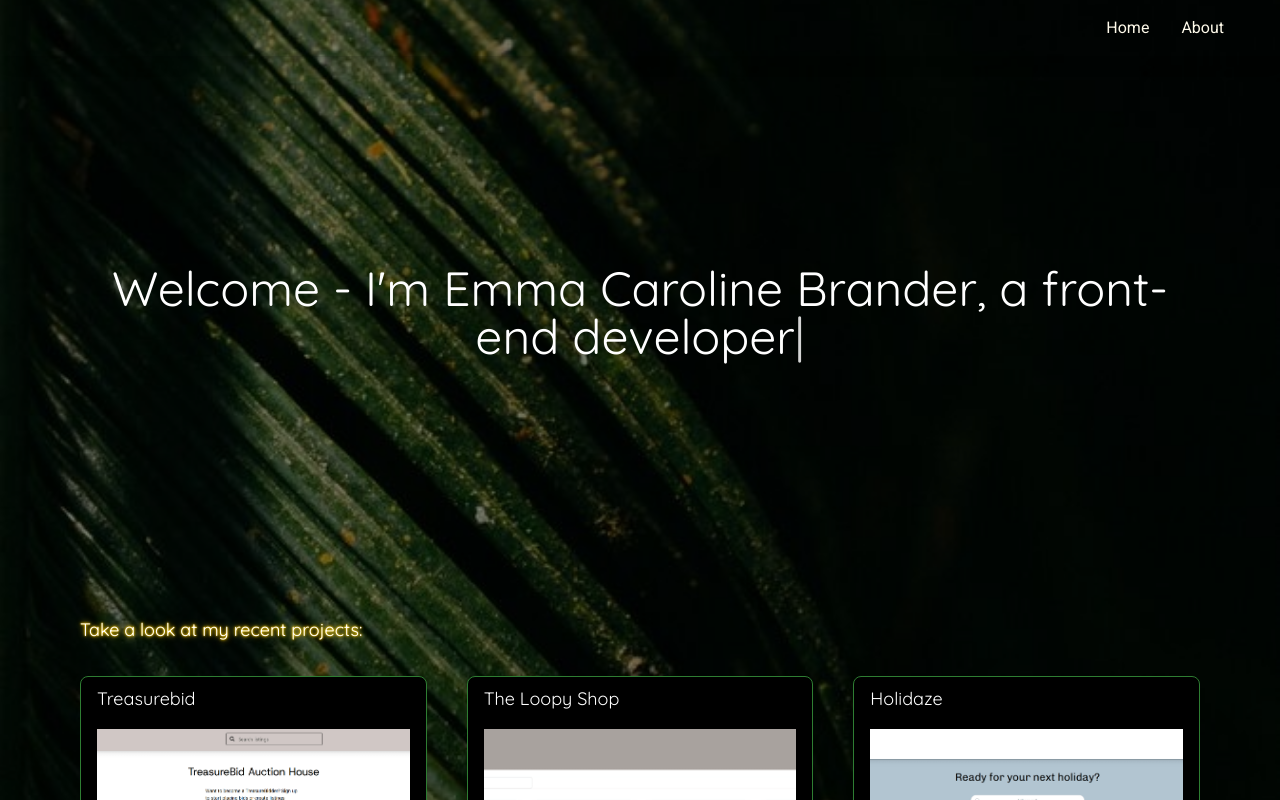
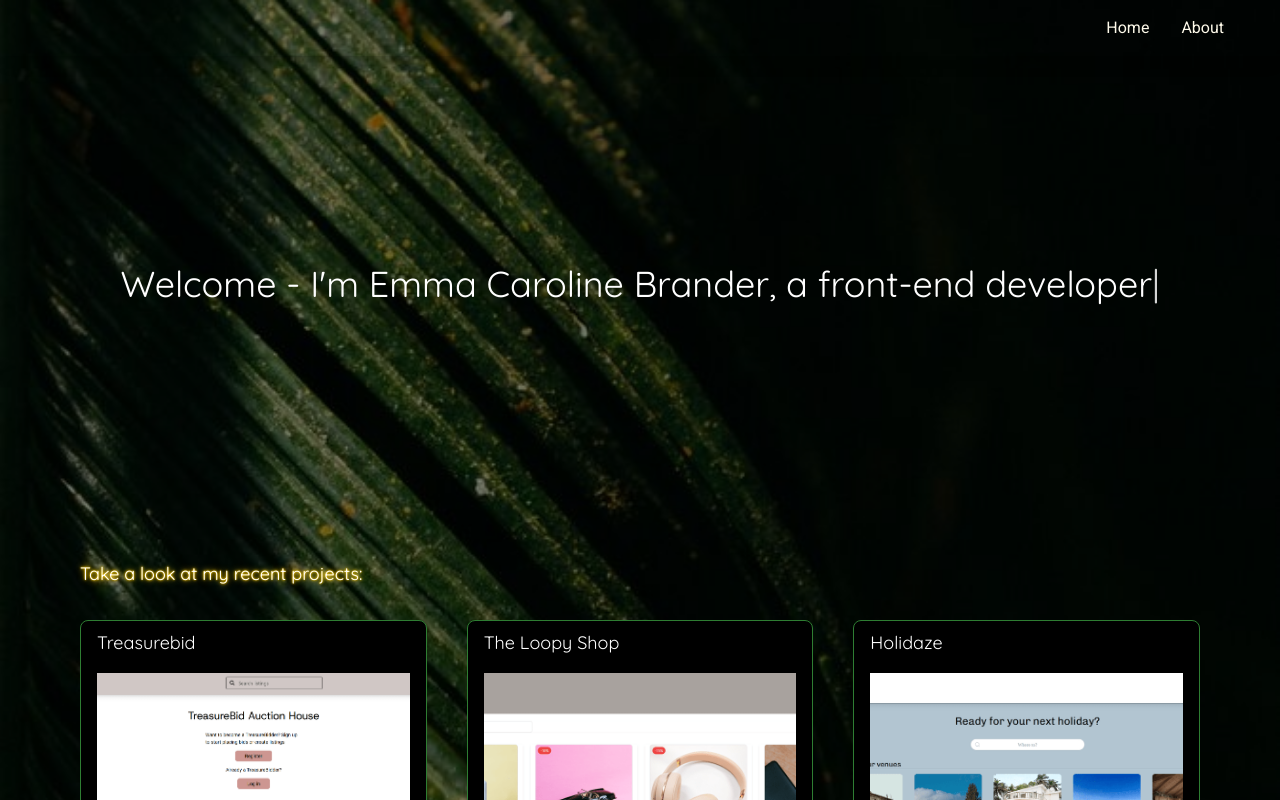
Before and after one commit to EmmaCaroline/portfolio2, a React (Vite) app: page / in a window 1280 px wide. Shown: the top 800 px of the page. Built offline with nearby package versions, Linux system fonts and the light colour scheme.

Commit message:
small style change

```diff
--- a/src/ui/TypewriterHeading.jsx
+++ b/src/ui/TypewriterHeading.jsx
@@ -16,7 +16,7 @@ export default function TypewriterHeading() {
   }, []);
 
   return (
-    <h1 className="mx-auto text-white text-3xl md:text-4xl lg:text-5xl font-heading text-left sm:text-center whitespace-normal">
+    <h1 className="mx-auto text-white text-3xl md:text-4xl font-heading text-left sm:text-center whitespace-normal">
       {text}
       <span className="animate-pulse">|</span>
     </h1>
```
